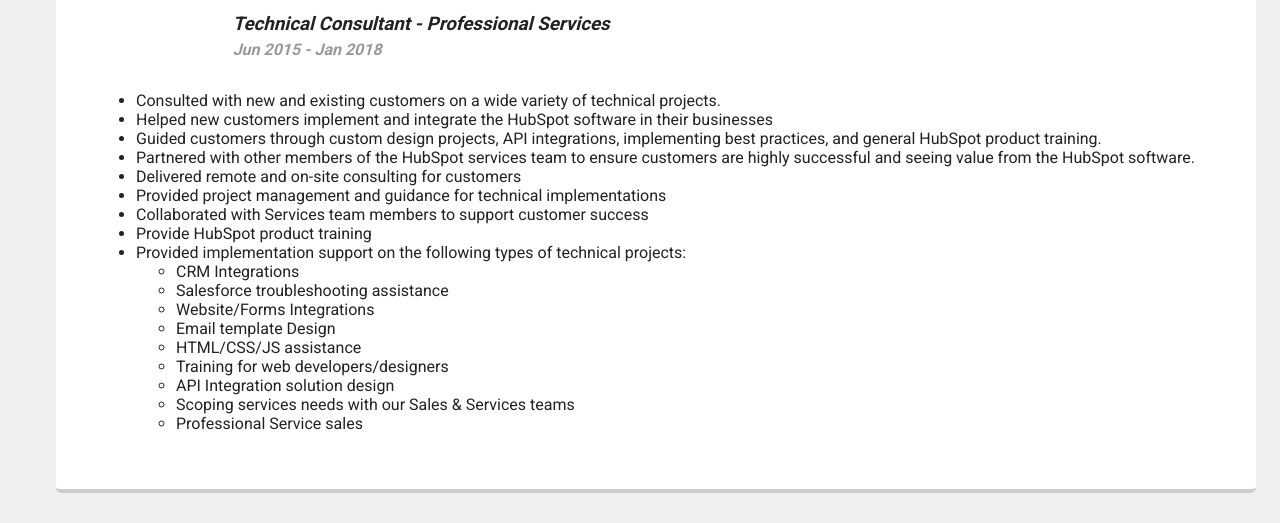
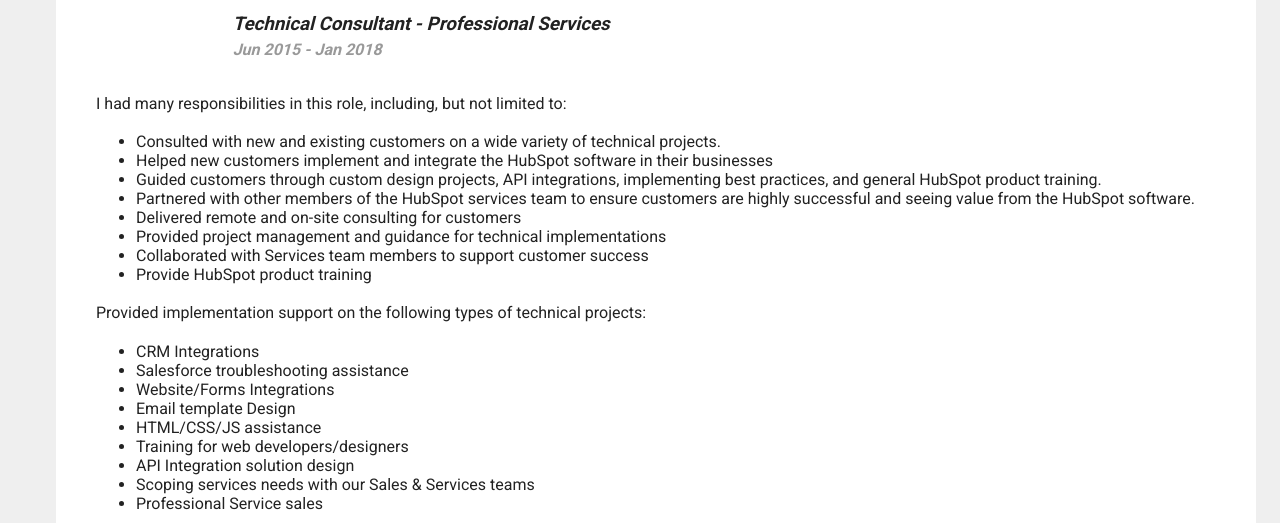
Before and after one commit to zach-jagentenfl/Treehouse-Tech-Degree-Project-1, a plain HTML site: page experience.html in a window 1280 px wide. Shown: the part 1347-1870 px from the top of the page. Drawn offline with Linux system fonts and the light colour scheme; files whose address does not match are found by name; a web font is replaced by a local one.

Commit message:
Update the experience page code
Removed the nested unordered lists.
Added a paragraph of descriptive text.

```diff
--- a/experience.html
+++ b/experience.html
@@ -76,6 +76,7 @@
               </div>
             </div>
             <div class="job-description">
+              <p>I had many responsibilities in this role, including, but not limited to&#58;</p>
               <ul>
                 <li>Consulted with new and existing customers on a wide variety of technical projects.</li>
                 <li>Helped new customers implement and integrate the HubSpot software in their businesses</li>
@@ -85,7 +86,8 @@
                 <li>Provided project management and guidance for technical implementations</li>
                 <li>Collaborated with Services team members to support customer success</li>
                 <li>Provide HubSpot product training</li>
-                <li>Provided implementation support on the following types of technical projects&#58;</li>
+              </ul>
+                <p>Provided implementation support on the following types of technical projects&#58;</p>
                   <ul>
                     <li>CRM Integrations</li>
                     <li>Salesforce troubleshooting assistance</li>
@@ -97,7 +99,6 @@
                     <li>Scoping services needs with our Sales & Services teams</li>
                     <li>Professional Service sales</li>
                   </ul>
-              </ul>
             </div>
           </div>
 
```
